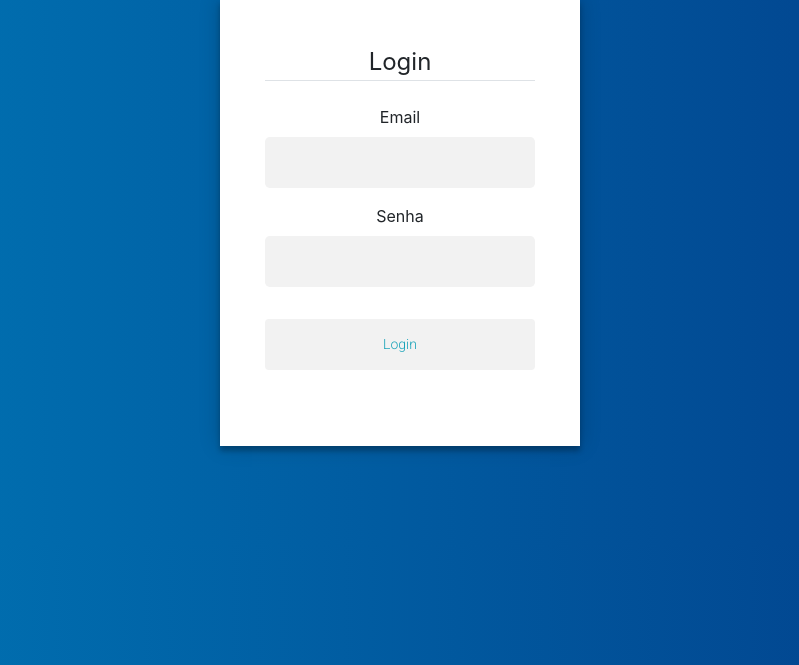
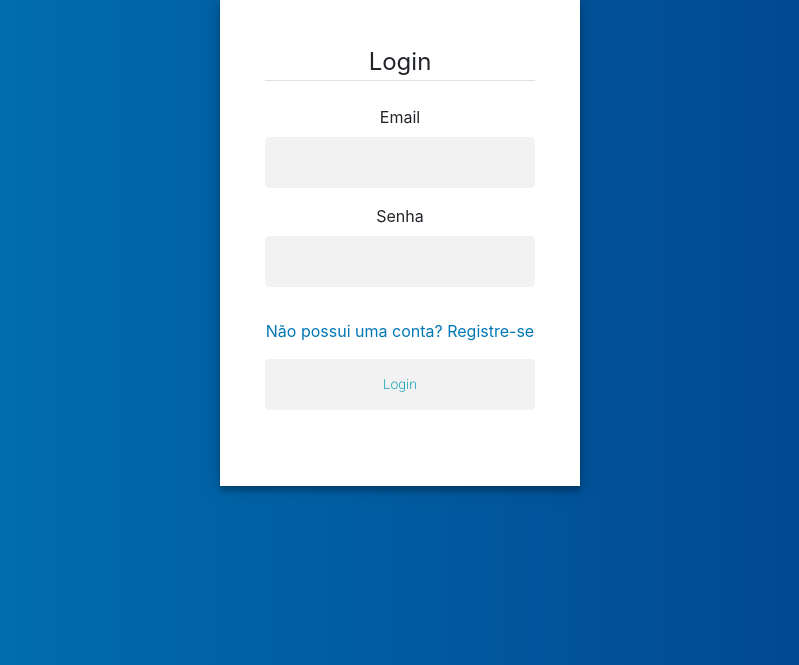
Before and after one commit to fernandogfleite/apsw, a Flask app: page / in a window 1280 px wide. Shown: the part 103-768 px from the top of the page, without its empty margins (240-1039 px from the left). Run offline with Flask 2, Linux system fonts and the light colour scheme; some libraries are stand-ins or nearby versions.

Commit message:
Mudanças no login e no index

```diff
--- a/static/index.css
+++ b/static/index.css
@@ -47,3 +47,7 @@ body {
 .container{
     padding:20px;
 }
+
+.navbar a{
+    margin-left: 60px;
+}
--- a/static/login.css
+++ b/static/login.css
@@ -110,3 +110,7 @@ body {
   padding: 140px;
   height: 100px;
 }
+
+.form a{
+  color:#0077B6
+}
--- a/templates/index.html
+++ b/templates/index.html
@@ -16,7 +16,7 @@
         <nav class=" navbar mx-auto">
             <h2 class="text-center">Painel da COVID-29 no Brasil</h2>
             <img src="../static/covid.svg" style="width: 32px;" alt="">
-            <a href="{{url_for('logout')}}">Logout</a>
+            <a href="{{url_for('logout')}}" type="button" class="btn btn-primary">Logout</a>
         </nav>
 
     </div>
--- a/templates/login.html
+++ b/templates/login.html
@@ -45,6 +45,9 @@
           </div>
         </fieldset>
         <div class="form-group">
+          <a href="{{url_for('register')}}">Não possui uma conta? Registre-se</a>
+        </div>
+        <div class="form-group">
           {{ form.submit(class="btn btn-outline-info") }}
         </div>
       </form>
```
Also changed, not shown: requirements.txt (+25 -0 lines), app.db.
